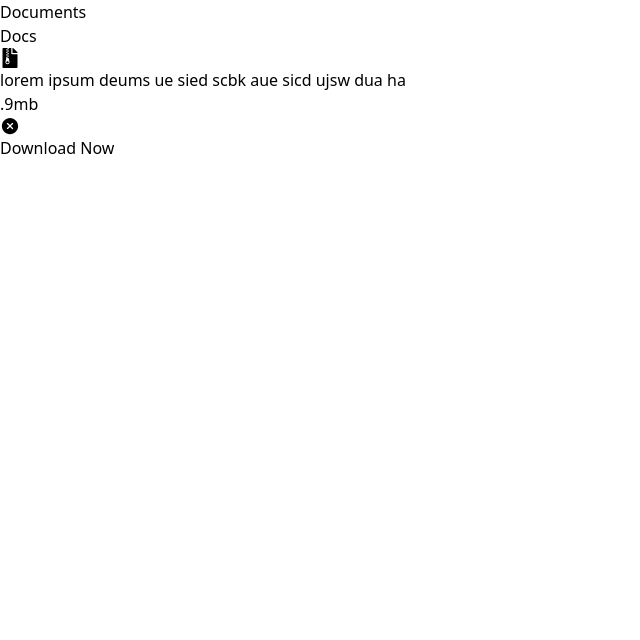
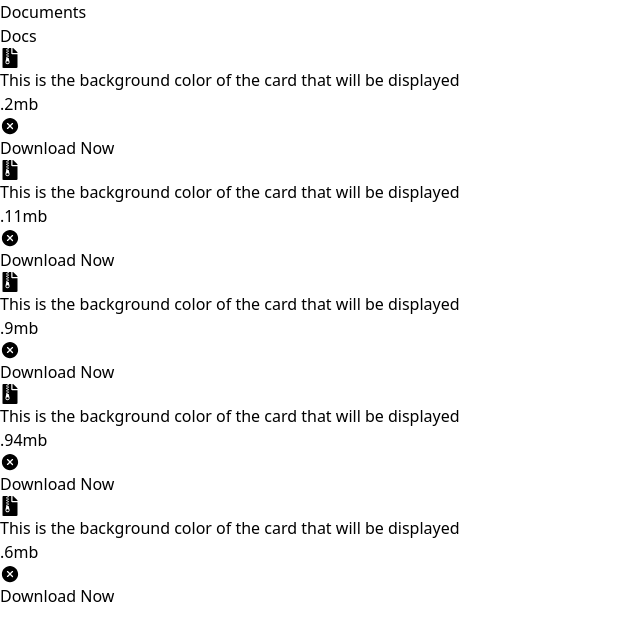
Before and after one commit to shaurya2412/Docs-Mini-app, a React (Vite) app in the folder my-project/: page / in a window 1280 px wide. Shown: the top 640 px of the page, without its empty margins (0-640 px from the left). Built offline with nearby package versions, Linux system fonts and the light colour scheme.

Commit message:
DOne With the project will deploy it later

```diff
--- a/my-project/src/Components/Card.jsx
+++ b/my-project/src/Components/Card.jsx
@@ -20,17 +20,12 @@ const Card = ({data, reference}) => {
 
 {
   data.tag.isOpen ?   (<button className="bg-green-500 text-white font-semibold  px-20 mt-6 rounded-b-full hover:bg-green-400">
-  Download Now
+  {data.tag.tagTitle}
 </button>
-    ) : <button className="bg-blue-500 text-white font-semibold  px-20 mt-6 rounded-b-full hover:bg-green-400">
-    Download Now
+    ) : <button className="bg-blue-500 text-white font-semibold  px-20 mt-6 rounded-b-full hover:bg-blue-500">
+    {data.tag.tagTitle}
   </button>
 }
-          {/* </div><button className="bg-green-500 text-white font-semibold  px-20 mt-6 rounded-b-full hover:bg-green-400">
-  Download Now
-</button>
-    </div>
-                 */}
 </motion.div>
   )
 }
--- a/my-project/src/Components/Foreground.jsx
+++ b/my-project/src/Components/Foreground.jsx
@@ -6,19 +6,48 @@ const Foreground = () => {
 
   const data = [
     {
-      desc: "lorem ipsum deums ue sied scbk aue sicd ujsw dua ha",
+      desc: "This is the background color of the card that will be displayed",
+      filesize: ".2mb",
+      close: true,
+      tag: {isOpen: true, tagTitle: "Download Now", tagColor: "green"},
+
+    },
+    {
+      desc: "This is the background color of the card that will be displayed",
+      filesize: ".11mb",
+      close: true,
+      tag: {isOpen: true, tagTitle: "Download Now", tagColor: "green"},
+
+    },
+    {
+      desc: "This is the background color of the card that will be displayed",
       filesize: ".9mb",
+      close: true,
+      tag: {isOpen: false, tagTitle: "Download Now", tagColor: "green"},
+
+    },
+    {
+      desc: "This is the background color of the card that will be displayed",
+      filesize: ".94mb",
+      close: true,
+      tag: {isOpen: false, tagTitle: "Download Now", tagColor: "green"},
+
+    },
+    {
+      desc: "This is the background color of the card that will be displayed",
+      filesize: ".6mb",
       close: true,
       tag: {isOpen: true, tagTitle: "Download Now", tagColor: "green"},
 
     }
+
   ]
 
 
 
 
    return (
-    <div ref={ref} className="fixed top-0 left-0 z-[3] w-full h-full">
+    <div ref={ref} className="fixed top-0 left-0 z-[3] w-full h-full flex gap-5 flex-wrap flex-shrink-0">
      {data.map((item, index)=>(
      <Card data={item}  reference={ref}/>
 
```
